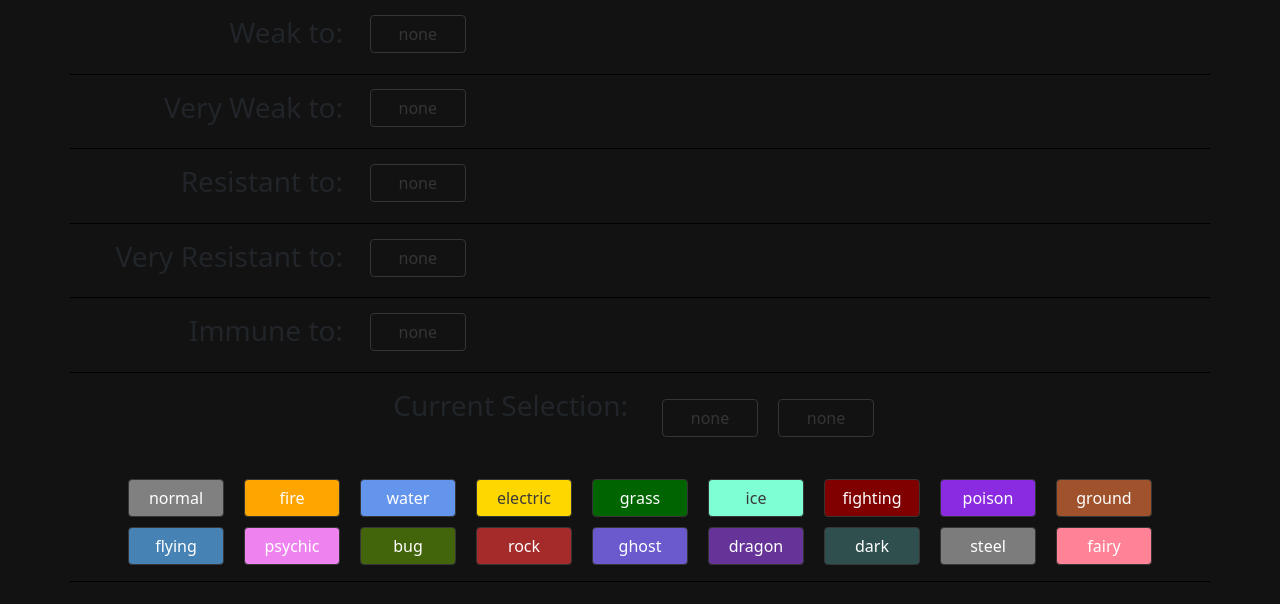
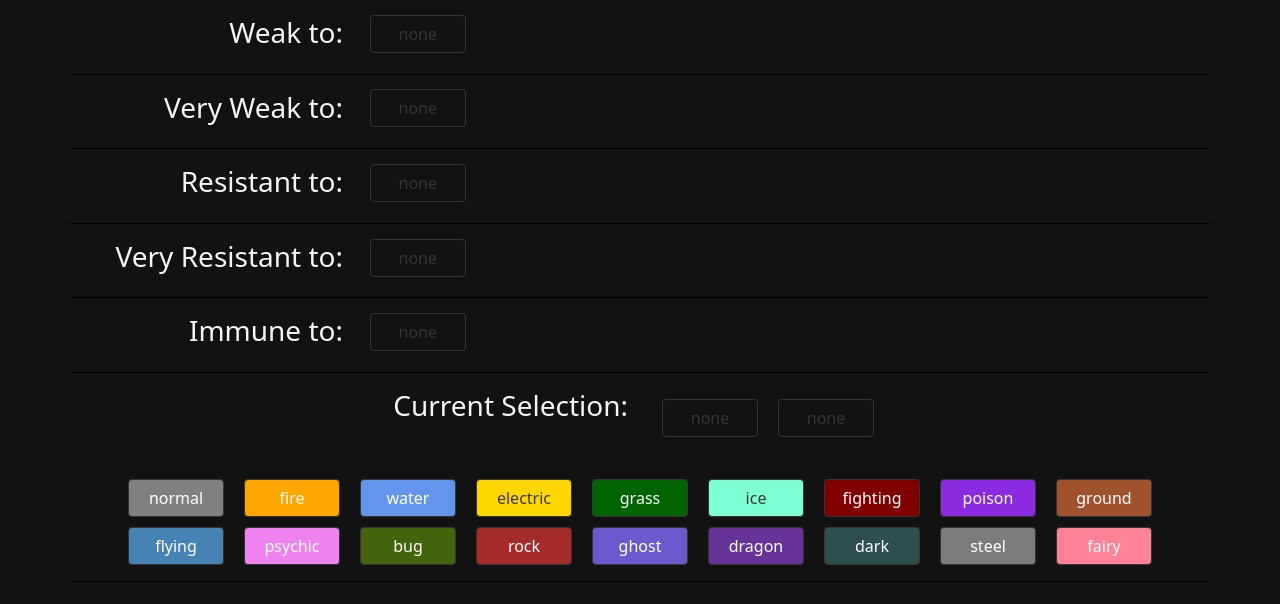
Before and after one commit to ArchAether/pokemon-type-checker, a React app: page / in a window 1280 px wide. Built offline with nearby package versions, Linux system fonts and the light colour scheme.

Commit message:
changed text to white

```diff
--- a/src/index.css
+++ b/src/index.css
@@ -1,5 +1,6 @@
 body {
-    background-color: #121212
+    background-color: #121212;
+    color: whitesmoke;
 }
 /* .container {
     background-color: lightgrey;
```
